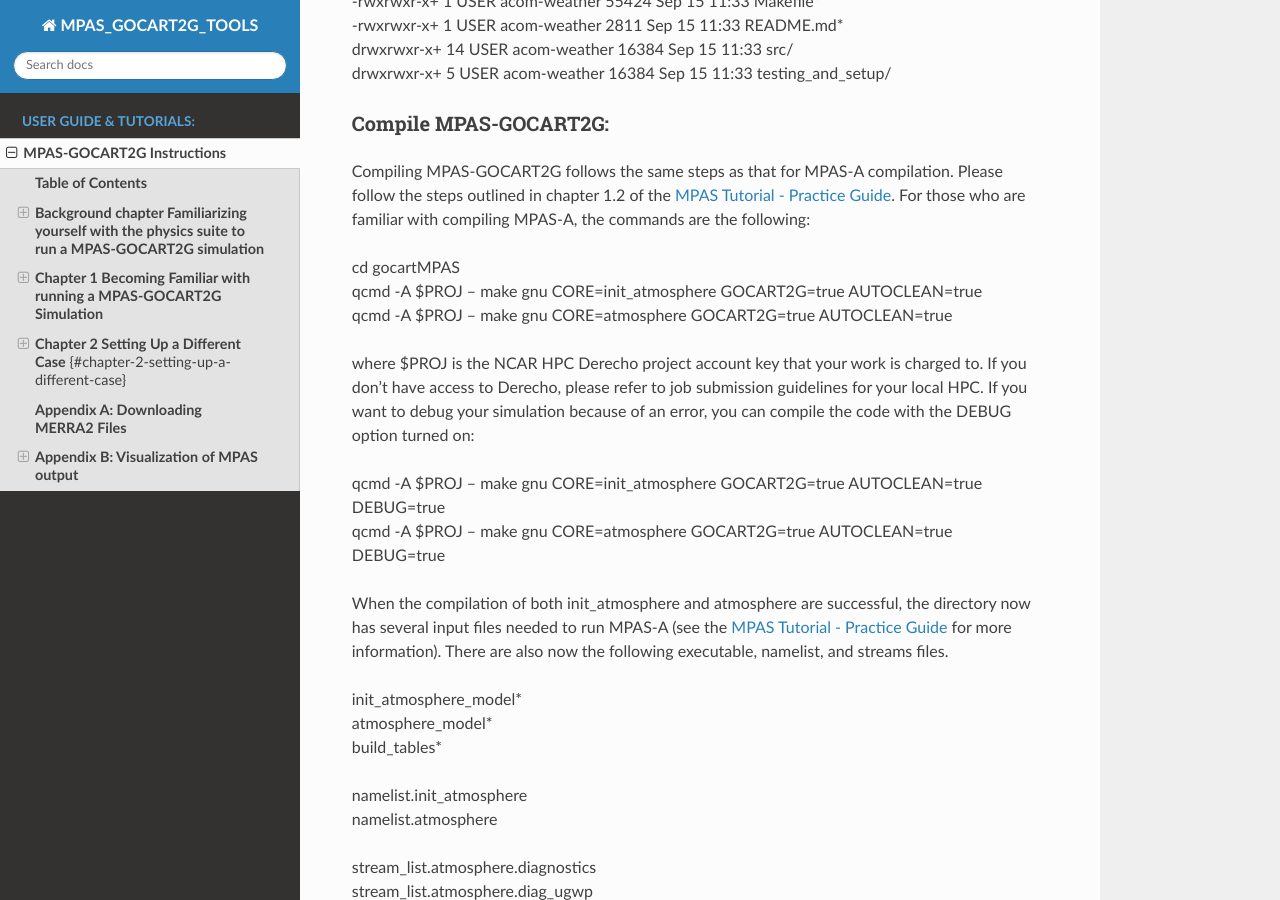
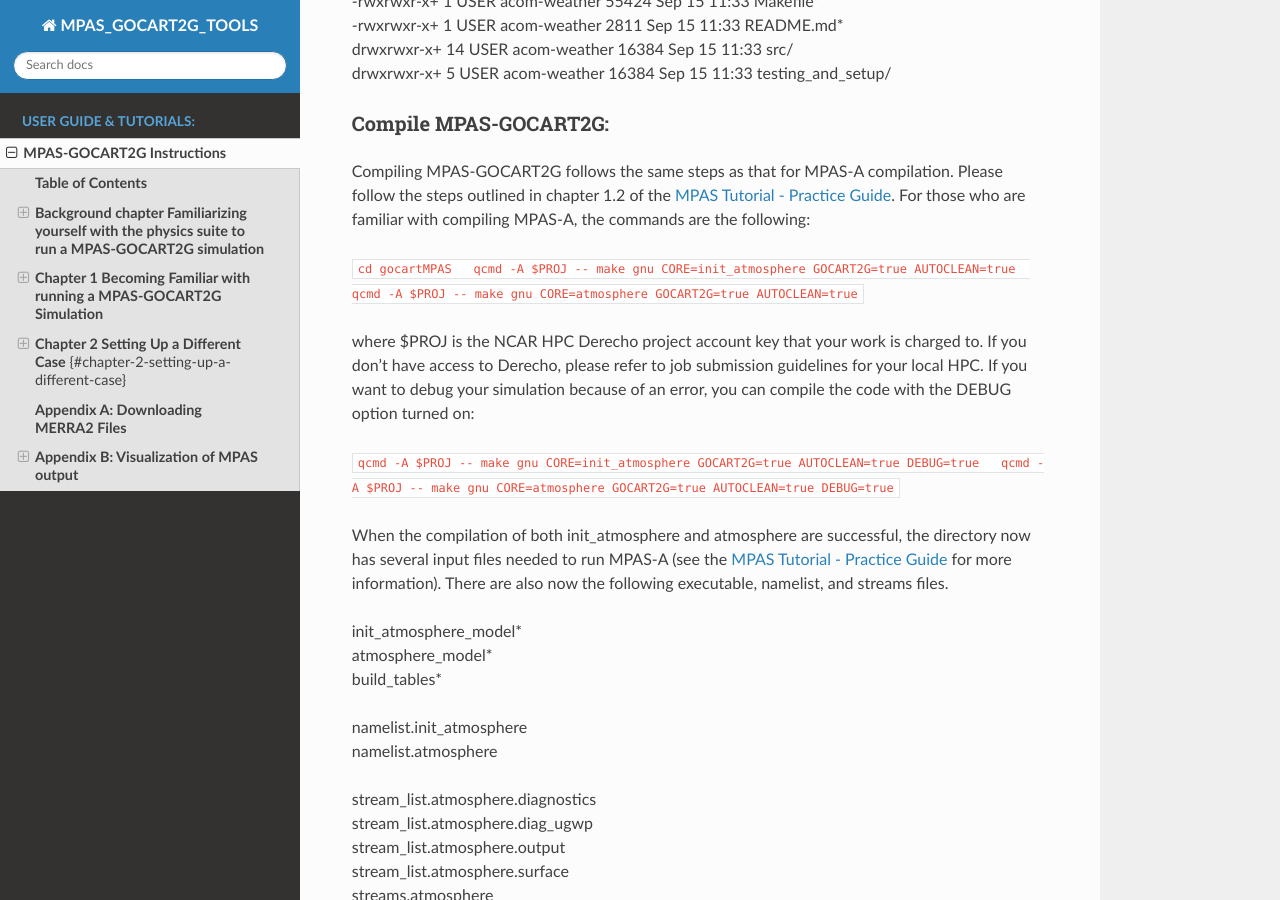
Before and after one commit to flacey19/MPAS_GOCART2G_TOOLS, a Sphinx documentation site: the page built from docs/tutorial.md, in a window 1280 px wide and 900 px high, scrolled down 6447 px. Built offline with Sphinx 7.4.7 and the Read the Docs theme 3.1.0, drawn with Linux system fonts in a browser that asks for light colours.

```diff
--- a/docs/tutorial.md
+++ b/docs/tutorial.md
@@ -145,14 +145,14 @@ drwxrwxr-x+      5 USER acom-weather 16384 Sep 15 11:33 testing\_and\_setup/
 
 Compiling MPAS-GOCART2G follows the same steps as that for MPAS-A compilation. Please follow the steps outlined in chapter 1.2 of the <a href="https://www2.mmm.ucar.edu/projects/mpas/tutorial/Virtual2026/" target="_blank" rel="noopener noreferrer">MPAS Tutorial - Practice Guide</a>. For those who are familiar with compiling MPAS-A, the commands are the following:
 
-cd gocartMPAS
-qcmd \-A $PROJ \-\- make gnu CORE=init\_atmosphere GOCART2G=true AUTOCLEAN=true
-qcmd \-A $PROJ \-\- make gnu CORE=atmosphere GOCART2G=true AUTOCLEAN=true
+`cd gocartMPAS
+qcmd -A $PROJ -- make gnu CORE=init_atmosphere GOCART2G=true AUTOCLEAN=true
+qcmd -A $PROJ -- make gnu CORE=atmosphere GOCART2G=true AUTOCLEAN=true`
 
 where $PROJ is the NCAR HPC Derecho project account key that your work is charged to. If you don’t have access to Derecho, please refer to job submission guidelines for your local HPC. If you want to debug your simulation because of an error, you can compile the code with the DEBUG option turned on:
 
-qcmd \-A $PROJ \-\- make gnu CORE=init\_atmosphere GOCART2G=true AUTOCLEAN=true DEBUG=true
-qcmd \-A $PROJ \-\- make gnu CORE=atmosphere GOCART2G=true AUTOCLEAN=true DEBUG=true
+`qcmd -A $PROJ -- make gnu CORE=init_atmosphere GOCART2G=true AUTOCLEAN=true DEBUG=true
+qcmd -A $PROJ -- make gnu CORE=atmosphere GOCART2G=true AUTOCLEAN=true DEBUG=true`
 
 When the compilation of both init\_atmosphere and atmosphere are successful, the directory now has several input files needed to run MPAS-A (see the <a href="https://www2.mmm.ucar.edu/projects/mpas/tutorial/Virtual2026/" target="_blank" rel="noopener noreferrer">MPAS Tutorial - Practice Guide</a> for more information). There are also now the following executable, namelist, and streams files.
 
```
